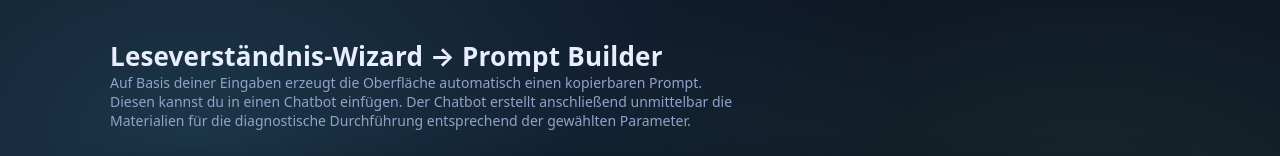
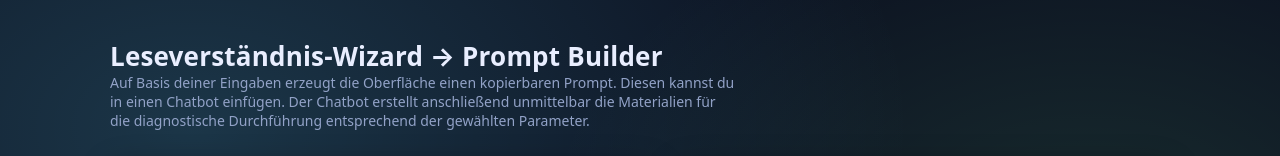
Before and after one commit to motoplasma/lesediagnostik, a plain HTML site: page index.html in a window 1280 px wide. Shown: the top 156 px of the page. Drawn offline with Linux system fonts and the light colour scheme.

Commit message:
Update index.html

```diff
--- a/index.html
+++ b/index.html
@@ -334,7 +334,7 @@
         <h1>Leseverständnis-Wizard → Prompt Builder</h1>
         <div class="sub">
 	<div>
-          Auf Basis deiner Eingaben erzeugt die Oberfläche automatisch einen kopierbaren Prompt.
+          Auf Basis deiner Eingaben erzeugt die Oberfläche einen kopierbaren Prompt.
 Diesen kannst du in einen Chatbot einfügen.
 
 Der Chatbot erstellt anschließend unmittelbar die Materialien für die diagnostische Durchführung entsprechend der gewählten Parameter.
```
